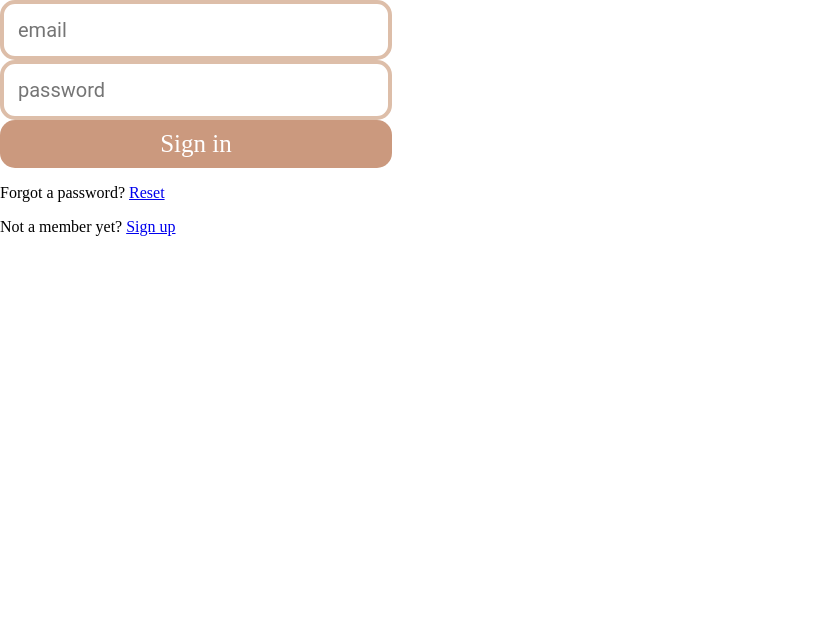
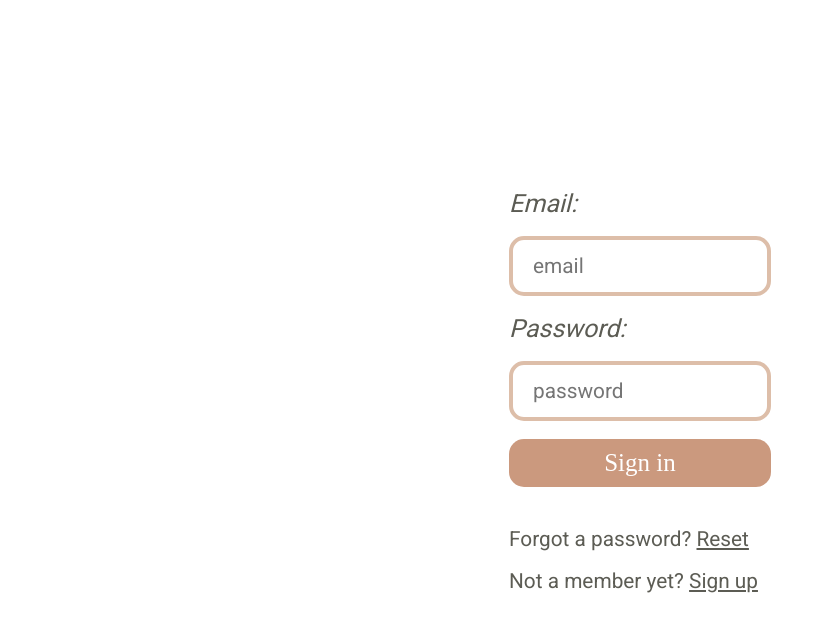
Before and after one commit to Ruslick/potato-chat-app, a React (Vite) app: page /login in a window 1280 px wide. Shown: the top 632 px of the page, without its empty margins (0-834 px from the left). Built offline with nearby package versions, Linux system fonts and the light colour scheme; no server answers.

Commit message:
add loginWrapper

```diff
--- a/index.html
+++ b/index.html
@@ -3,6 +3,7 @@
   <head>
     <meta charset="UTF-8" />
     <link rel="icon" type="image/svg+xml" href="/vite.svg" />
+    <link rel="stylesheet" href="https://fonts.googleapis.com/css?family=Roboto&display=swap" />
     <meta name="viewport" content="width=device-width, initial-scale=1.0" />
     <title>Vite + React + TS</title>
   </head>
--- a/src/1_app/app/global.styles.ts
+++ b/src/1_app/app/global.styles.ts
@@ -1,9 +1,20 @@
 import { createGlobalStyle } from 'styled-components';
+import { globalTheme } from '../../6_shared/lib/global.theme';
 
 export const GlobalStyle = createGlobalStyle`
+
+
+
   body {
     margin: 0;
     padding:0;
     box-sizing: border-box;
+    font-weight: ${globalTheme.fontWeights.normal};
+    /* background-color: ${globalTheme.colors.lightOrange}; */
+    min-height: 100vh;
+    display: flex;
+    flex-direction: column;
+    justify-content: center;
+    align-items: center;
   }
 `;
--- a/src/2_pages/login/ui/login.page.tsx
+++ b/src/2_pages/login/ui/login.page.tsx
@@ -1,17 +1,20 @@
 import { FC } from 'react';
 import { Link } from 'react-router-dom';
 import { LoginFeature } from '../../../4_features/auth-features';
+import { LoginWrapper } from '../../../6_shared/ui/login/loginWrapper.styled';
 
 export const LoginPage: FC = () => {
   return (
     <>
       <LoginFeature />
+      <LoginWrapper>
         <p>
           Forgot a password? <Link to={'/reset-password'}>Reset</Link>
         </p>
         <p>
           Not a member yet? <Link to={'/register'}>Sign up</Link>
         </p>
+      </LoginWrapper>
     </>
   );
 };
--- a/src/4_features/auth-features/auth-forms/login-form/ui/login-form.tsx
+++ b/src/4_features/auth-features/auth-forms/login-form/ui/login-form.tsx
@@ -22,6 +22,7 @@ export const LoginFormComponent: FC = () => {
   return (
     <>
       <FormStyled onSubmit={handleSubmit}>
+        <p>Email:</p>
         <Input
           value={values.email}
           onChange={handleChange}
@@ -29,6 +30,7 @@ export const LoginFormComponent: FC = () => {
           type='email'
           placeholder='email'
         />
+        <p>Password:</p>
         <Input
           value={values.password}
           onChange={handleChange}
--- a/src/6_shared/lib/global.theme.ts
+++ b/src/6_shared/lib/global.theme.ts
@@ -11,7 +11,7 @@ export const globalTheme = {
   fonts: ['Roboto', 'Nautilus Pompilius', 'sans-serif'],
   fontSize: {
     xs: '0.8rem',
-    sm: '1.25rem',
+    sm: '1.3rem',
     md: '1.5625rem',
     lg: '3rem',
     xl: '4.5rem'
--- a/src/6_shared/ui/form/form.styled.ts
+++ b/src/6_shared/ui/form/form.styled.ts
@@ -1,7 +1,19 @@
 import styled from 'styled-components';
+import { globalTheme } from '../../lib/global.theme';
 
 export const FormStyled = styled.form`
   display: flex;
   flex-direction: column;
   width: fit-content;
+  gap: 18px;
+  margin-bottom: 40px;
+  p {
+    padding: 0;
+    margin: 0;
+    font-size: ${globalTheme.fontSize.md};
+    font-family: ${globalTheme.fonts[0]};
+    color: ${globalTheme.colors.darkGreyGreen};
+    font-style: italic;
+    font-weight: ${globalTheme.fontWeights.normal};
+  }
 `;
--- a/src/6_shared/ui/input/input.styled.ts
+++ b/src/6_shared/ui/input/input.styled.ts
@@ -2,7 +2,8 @@ import styled from 'styled-components';
 import { globalTheme } from '../../lib/global.theme';
 
 export const InputComponent = styled.input`
-  padding: 14px 95px 14px 14px;
+  width: 250px;
+  height: 50px;
   border-radius: 15px;
   background-color: ${globalTheme.colors.white};
   border: 4px solid ${globalTheme.colors.mediumOrange};
@@ -11,4 +12,5 @@ export const InputComponent = styled.input`
   font-size: ${globalTheme.fontSize.sm};
   font-weight: ${globalTheme.fontWeights.normal};
   outline-color: ${globalTheme.colors.darkBrownAccent};
+  text-indent: 18px;
 `;
--- /dev/null
+++ b/src/6_shared/ui/login/loginWrapper.styled.ts
@@ -0,0 +1,20 @@
+import styled from 'styled-components';
+import { globalTheme } from '../../lib/global.theme';
+
+export const LoginWrapper = styled.div`
+  display: flex;
+  flex-direction: column;
+  align-items: flex-start;
+  justify-content: space-between;
+  font-family: ${globalTheme.fonts[0]};
+  margin: 0;
+  p {
+    margin: 0;
+    color: ${globalTheme.colors.darkGreyGreen};
+    font-size: ${globalTheme.fontSize.sm};
+    margin-bottom: 18px;
+  }
+  a {
+    color: ${globalTheme.colors.darkGreyGreen};
+  }
+`;
```
Also changed, not shown: public/fonts/Nautilus.otf (added). Lines whose indentation alone changed are shown as unchanged.
